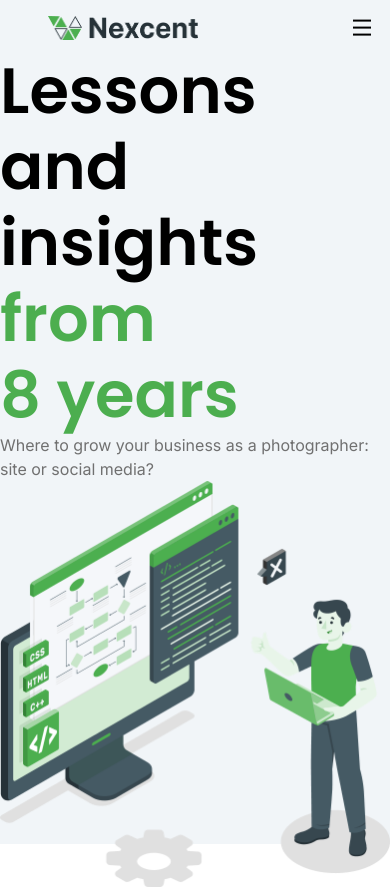
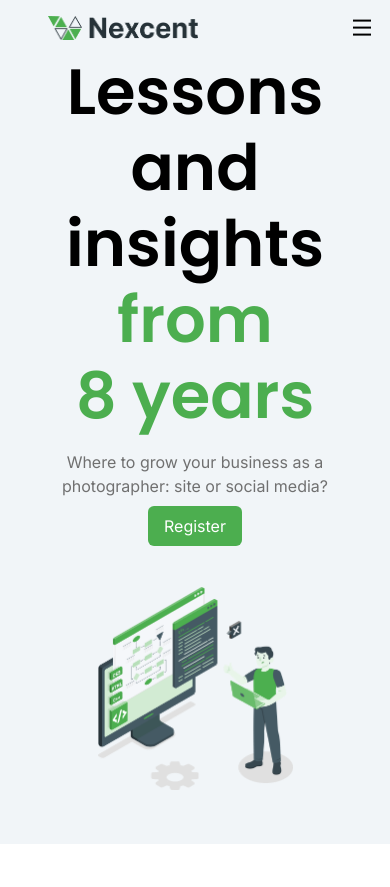
Before and after one commit to KaviruN/nexcent, a React (Vite) app: page / in a window 390 px wide. After the commit the page ends 844 px from the top, so only its background shows below. Built offline with nearby package versions, Linux system fonts and the light colour scheme.

Commit message:
add font family to buttons; update header styles for better alignment and responsiveness

```diff
--- a/src/components/Header.tsx
+++ b/src/components/Header.tsx
@@ -4,6 +4,7 @@ function Header() {
             <div className="header__container">
                 <h1 className="header__title">Lessons and insights <span className="header__span">from 8 years</span></h1>
                 <p className="header__para">Where to grow your business as a photographer: site or social media?</p>
+                <a href="#" className="button">Register</a>
             </div>
             <div className="header__hero">
                 <img src="src/assets/hero-img.png" alt="hero-img" className="header__hero--img"/>
--- a/src/styles/components/_buttons.scss
+++ b/src/styles/components/_buttons.scss
@@ -1,6 +1,7 @@
 @import "../util/functions";
 
 .button {
+    font-family: "Inter", sans-serif;
     background-color: var(--color-primary);
     color: var(--color-white);
     border-radius: em(6);
--- a/src/styles/components/_header.scss
+++ b/src/styles/components/_header.scss
@@ -1,19 +1,40 @@
 @use "../global/typography" as typo;
+@use "../util/functions" as u;
 
 .header {
   background-color: var(--color-silver);
   height: 100dvh;
   display: flex;
   flex-direction: column;
-  justify-content: center;
-  padding-top: 6em; //its for match the navbar height
+  justify-content: center; //its for match the navbar height
+  text-align: center;
+  align-items: center;
+  gap: 3em;
+
+  @media (min-width: 768px) {
+    flex-direction: row;
+    padding: u.em(96) u.em(144);
+    text-align: left;
+    justify-content: space-between;
+    // padding: 6em;
+  }
 
   &__span {
     color: var(--color-primary);
   }
 
   &__para {
+    padding: 1em;
     @include typo.body-2;
     color: var(--color-grey);
+
+    @media (min-width: 768px) {
+        padding: 1em 0;
+    }
+  }
+
+  &__hero {
+    width: 50%;
+    // align-self: center;
   }
 }
--- a/src/styles/global/_typography.scss
+++ b/src/styles/global/_typography.scss
@@ -30,6 +30,11 @@ $body-3-line-height: 1.25rem; // 20px
 
 $body-4-font-size: 0.75rem; // 12px
 $body-4-line-height: 1rem; // 16px
+
+
+a{
+  text-decoration: none;
+}
 
 // Example Usage
 h1 {
```
Also changed, not shown: src/styles/style.css, 1 other file (tests, documents, lock files or other folders).
